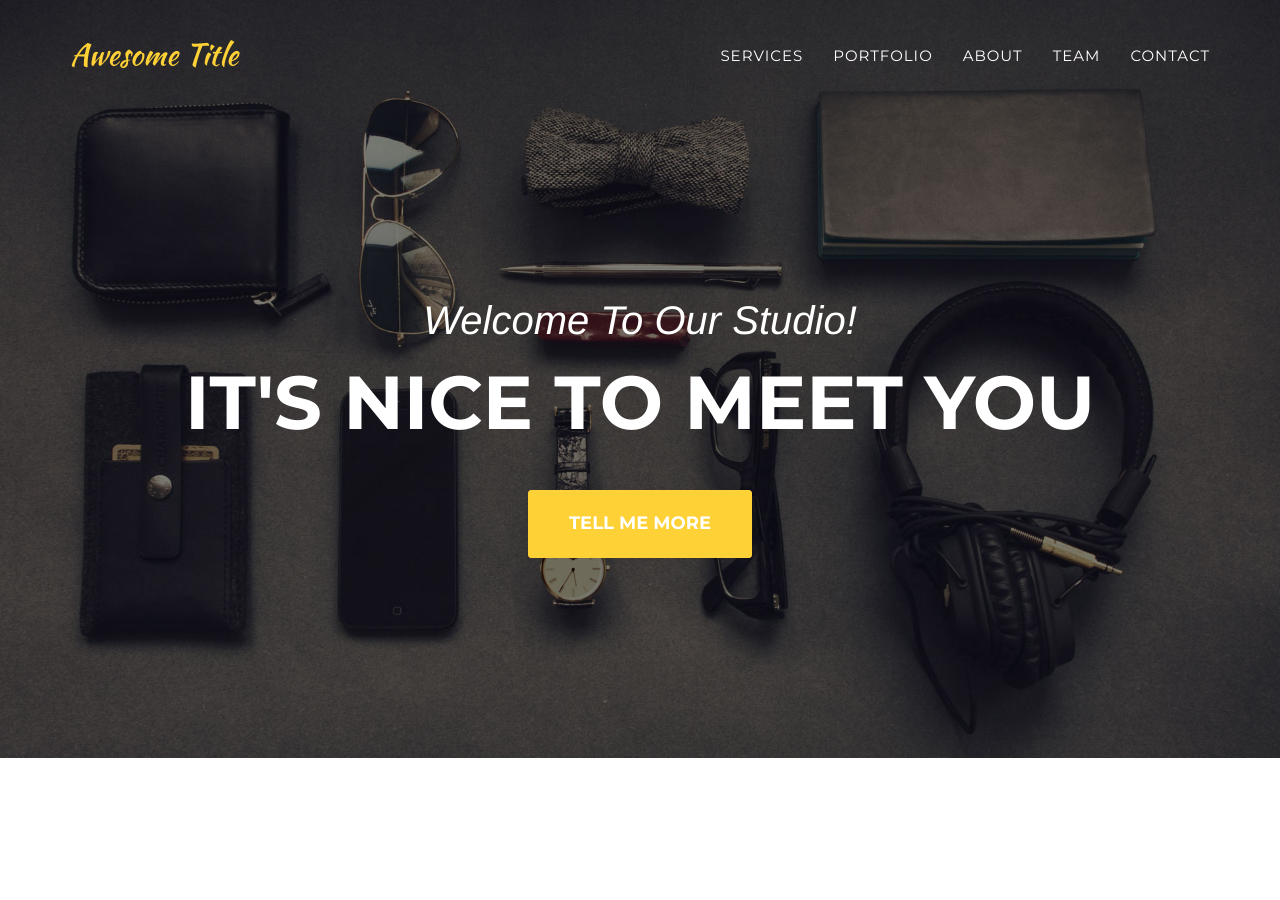
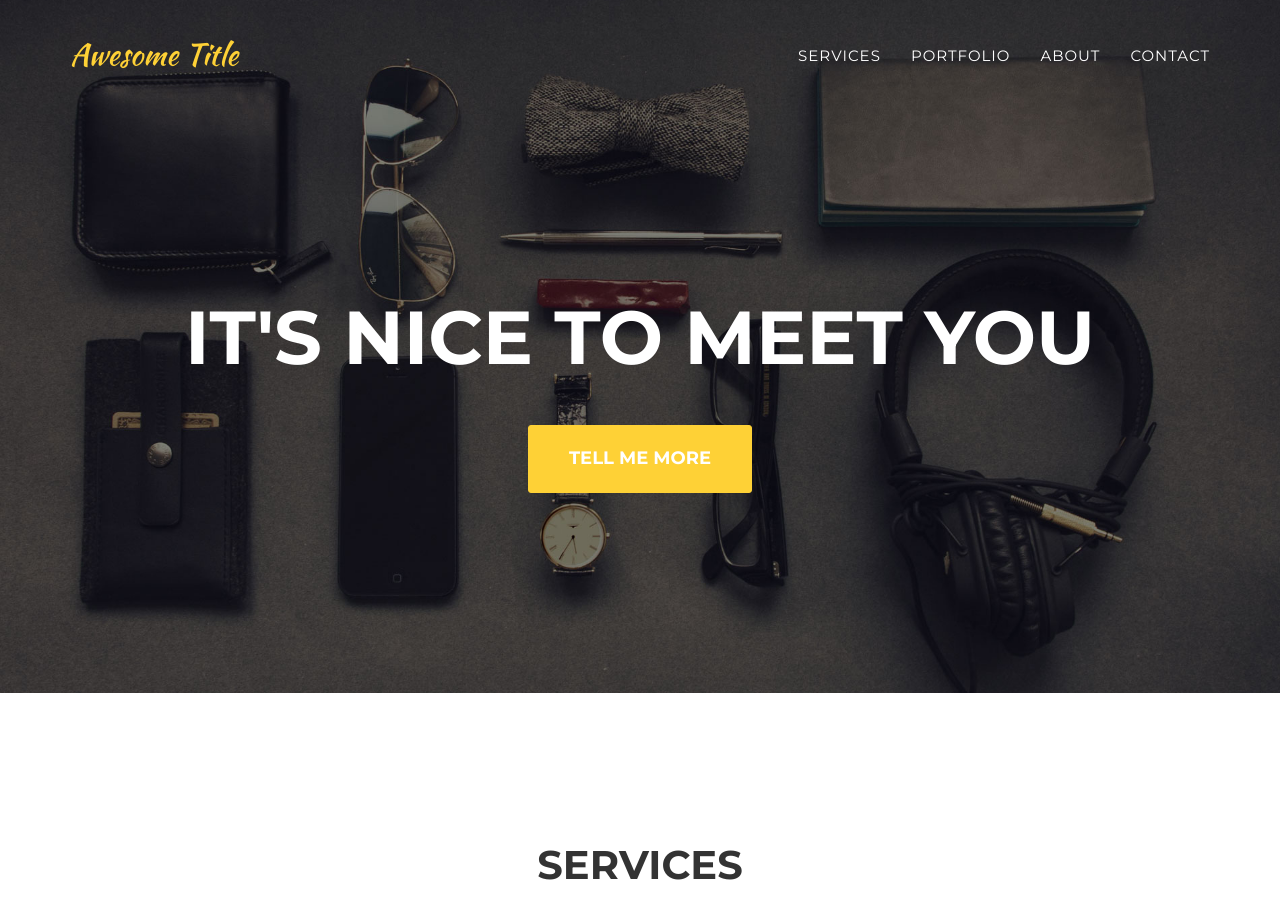
Before and after one commit to VarshaPrabhakar07/VarshaPrabhakar07.github.io, a Jekyll site: the page built from index.html, in a window 1280 px wide and 900 px high. Built offline with Jekyll 4.4.1, drawn with Linux system fonts in a browser that asks for light colours; some web fonts are replaced.

Commit message:
Update header.html

```diff
--- a/_includes/header.html
+++ b/_includes/header.html
@@ -27,9 +27,9 @@
                     <li>
                         <a class="page-scroll" href="#about">About</a>
                     </li>
-                    <li>
+                    <!-- <li>
                         <a class="page-scroll" href="#team">Team</a>
-                    </li>
+                    </li> -->
                     <li>
                         <a class="page-scroll" href="#contact">Contact</a>
                     </li>
@@ -44,7 +44,7 @@
     <header>
         <div class="container">
             <div class="intro-text">
-                <div class="intro-lead-in">Welcome To Our Studio!</div>
+                <!-- <div class="intro-lead-in">Welcome To Our Studio!</div> -->
                 <div class="intro-heading">It's Nice To Meet You</div>
                 <a href="#services" class="page-scroll btn btn-xl">Tell Me More</a>
             </div>
```
